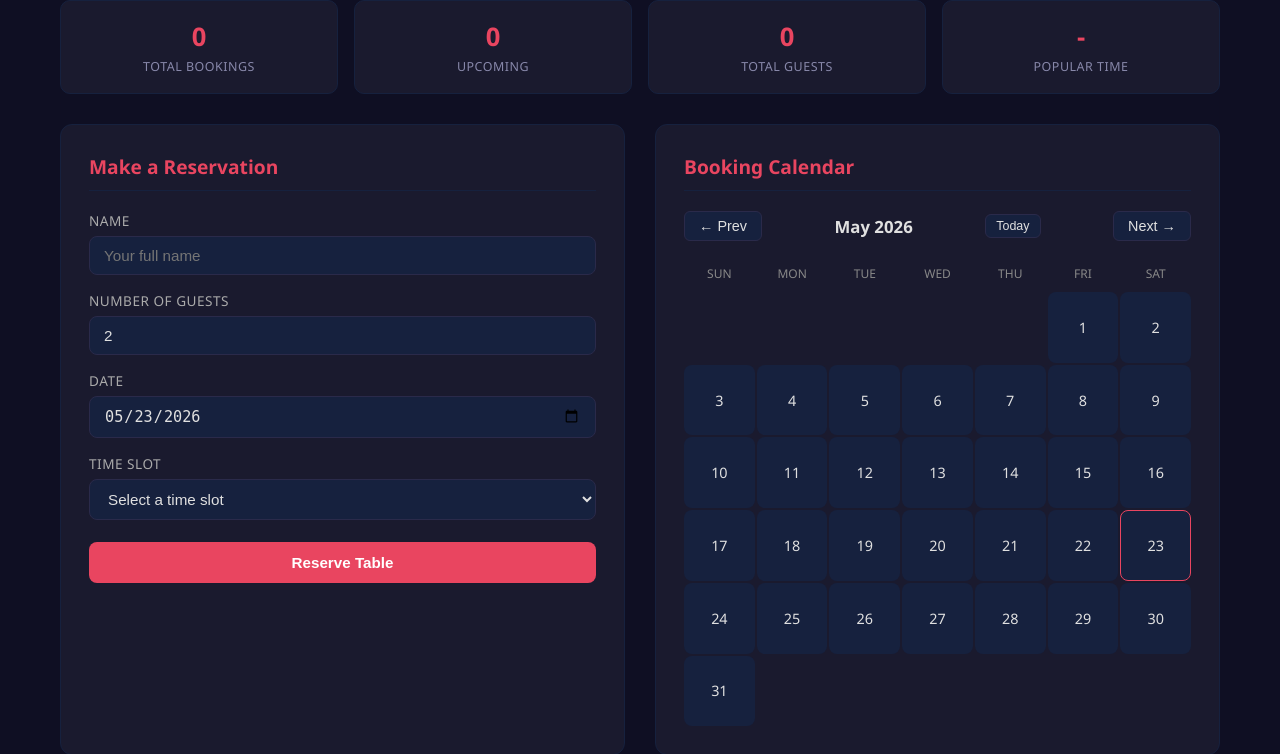
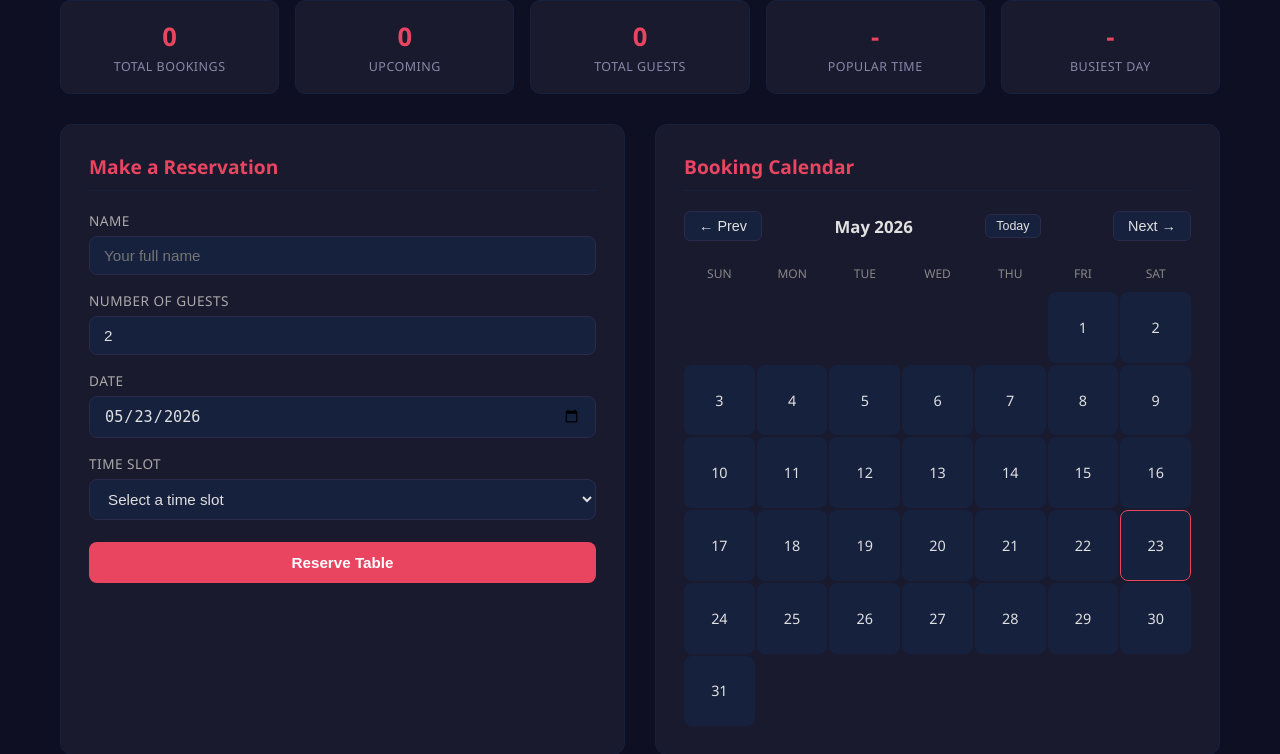
Before and after one commit to ShubhamDevops07/restaurant-booking, a Flask app: page / in a window 1280 px wide. Shown: the part 104-858 px from the top of the page. Run offline with Flask 2, Linux system fonts and the light colour scheme; data that the repository does not hold is empty.

Commit message:
Add busiest day stat card and UI polish animations
Display the busiest day metric (already returned by the API) in the
stats dashboard, and add subtle hover/fade animations for stat cards
and booking cards.

https://claude.ai/code/session_01RVHupSCf7Q6M5sHZY8KaCk

```diff
--- a/templates/index.html
+++ b/templates/index.html
@@ -218,13 +218,24 @@
         .booking-info .b-name { color: #fff; font-weight: 600; }
         .booking-info .b-meta { color: #888; }
 
+        @keyframes fadeSlideIn {
+            from { opacity: 0; transform: translateY(8px); }
+            to { opacity: 1; transform: translateY(0); }
+        }
+        .booking-card { animation: fadeSlideIn 0.3s ease-out; }
+        .stat-card { transition: transform 0.2s ease, box-shadow 0.2s ease; }
+        .stat-card:hover {
+            transform: translateY(-2px);
+            box-shadow: 0 4px 12px rgba(233, 69, 96, 0.15);
+        }
+
         /* Stats bar */
         .stats-bar {
             max-width: 1200px;
             margin: 0 auto 20px;
             padding: 0 20px;
             display: grid;
-            grid-template-columns: repeat(4, 1fr);
+            grid-template-columns: repeat(5, 1fr);
             gap: 16px;
         }
         .stat-card {
@@ -269,7 +280,7 @@
         /* Responsive */
         @media (max-width: 768px) {
             .container { grid-template-columns: 1fr; }
-            .stats-bar { grid-template-columns: repeat(2, 1fr); }
+            .stats-bar { grid-template-columns: repeat(3, 1fr); }
             footer { flex-direction: column; gap: 10px; text-align: center; }
             footer .hours { flex-direction: column; gap: 4px; }
         }
@@ -297,6 +308,10 @@
         <div class="stat-card">
             <div class="stat-value" id="statPopularTime">-</div>
             <div class="stat-label">Popular Time</div>
+        </div>
+        <div class="stat-card">
+            <div class="stat-value" id="statBusiestDay">-</div>
+            <div class="stat-label">Busiest Day</div>
         </div>
     </div>
 
@@ -409,6 +424,12 @@
                     document.getElementById('statUpcoming').textContent = data.upcoming_bookings;
                     document.getElementById('statGuests').textContent = data.total_guests;
                     document.getElementById('statPopularTime').textContent = data.popular_time || '-';
+                    if (data.busiest_day) {
+                        const bd = new Date(data.busiest_day + 'T12:00:00');
+                        document.getElementById('statBusiestDay').textContent = bd.toLocaleDateString('en-US', { month: 'short', day: 'numeric' });
+                    } else {
+                        document.getElementById('statBusiestDay').textContent = '-';
+                    }
                 });
         }
 
```
